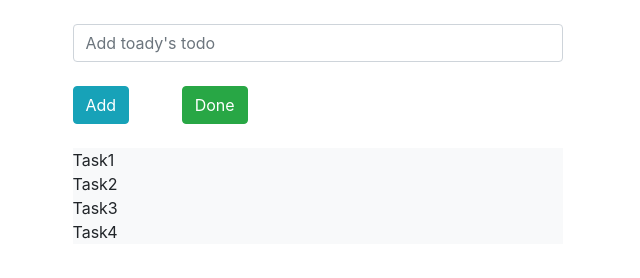
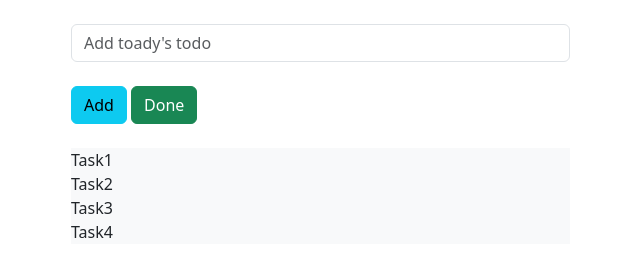
Before and after one commit to Gaurav-1/HTML-CSS-JS, a plain HTML site: page todo.html in a window 1280 px wide. Shown: the whole page, without its empty margins (255-895 px from the left). Drawn offline with nearby package versions, Linux system fonts and the light colour scheme.

Commit message:
Update todo.html

```diff
--- a/todo.html
+++ b/todo.html
@@ -6,7 +6,7 @@
 	<title>Todo List</title>
 	<link rel="stylesheet" href="">
 	<meta name="viewport" content="width=device-width, initail-scale=1">
-	<link rel="stylesheet" href="bootstrap-4.3.1-dist/css/bootstrap.min.css">
+	<link href="https://cdn.jsdelivr.net/npm/bootstrap@5.3.0/dist/css/bootstrap.min.css" rel="stylesheet" integrity="sha384-9ndCyUaIbzAi2FUVXJi0CjmCapSmO7SnpJef0486qhLnuZ2cdeRhO02iuK6FUUVM" crossorigin="anonymous">
 	<style type="text/css">
 		ul li{cursor: pointer;}
 	</style>
```
